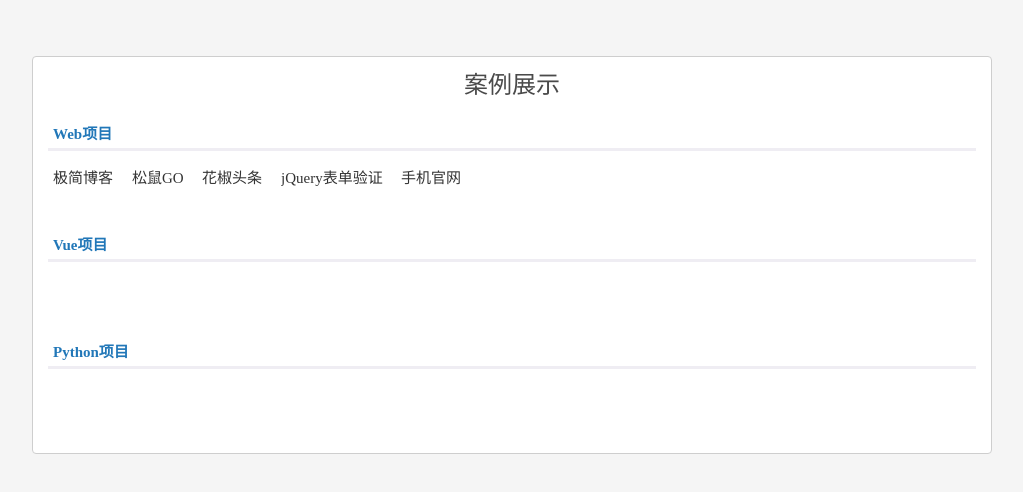
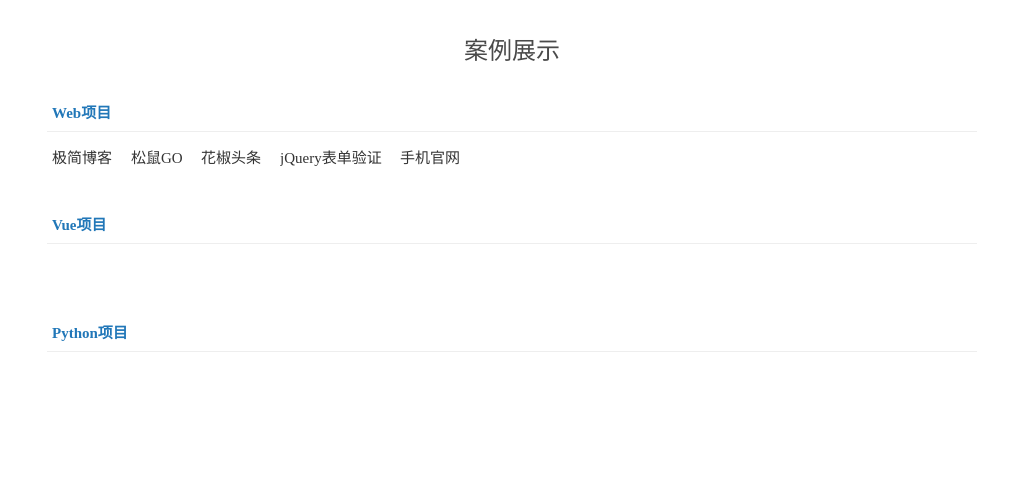
Before and after one commit to qinbin52qiul/small-projects, a plain HTML site: page bnnav/bnnav.html in a window 1280 px wide. Shown: the whole page, without its empty margins (128-1151 px from the left). Drawn offline with Linux system fonts and the light colour scheme.

Commit message:
update: 案例导航样式更新

```diff
--- a/bnnav/bnnav.html
+++ b/bnnav/bnnav.html
@@ -9,27 +9,31 @@
 </head>
 <body>
   <div class="root">
-    <div class="has-navbar-fixed-top">
     <div class="content">
       <div class="container">
+        <div class="navbar-brand">案例展示</div>
         <div class="content-list">
-            <div class="navbar-brand">案例展示</div>
           <dl class="content-list-item">
             <dt class="content-title">
-                <a href="javascript:;">Web项目</a>
+              <a href="#web" id="web">Web项目</a>
               <div class="headline"></div>
             </dt>
             <dd class="content-links">
-                <span class="links_center"><a href="https://pininq.github.io/small-projects/my-blog/index" target="_blank">极简博客</a></span>
-                <span class="links_center"><a href="https://pininq.github.io/small-projects/squirrel-shop/index" target="_blank">松鼠GO</a></span>
-                <span class="links_center"><a href="https://pininq.github.io/small-projects/pepper-headline/index" target="_blank">花椒头条</a></span>
-                <span class="links_center"><a href="https://pininq.github.io/small-projects/form-jquery/index" target="_blank">jQuery表单验证</a></span>
-                <span class="links_center"><a href="https://pininq.github.io/small-projects/smartphone/index" target="_blank">手机官网</a></span>
+              <span class="links_center"><a href="https://pininq.github.io/small-projects/my-blog/index"
+                  target="_blank">极简博客</a></span>
+              <span class="links_center"><a href="https://pininq.github.io/small-projects/squirrel-shop/index"
+                  target="_blank">松鼠GO</a></span>
+              <span class="links_center"><a href="https://pininq.github.io/small-projects/pepper-headline/index"
+                  target="_blank">花椒头条</a></span>
+              <span class="links_center"><a href="https://pininq.github.io/small-projects/form-jquery/index"
+                  target="_blank">jQuery表单验证</a></span>
+              <span class="links_center"><a href="https://pininq.github.io/small-projects/smartphone/index"
+                  target="_blank">手机官网</a></span>
             </dd>
           </dl>
           <dl class="content-list-item">
             <dt class="content-title">
-                <a href="javascript:;">Vue项目</a>
+              <a href="#vue" id="vue">Vue项目</a>
               <div class="headline"></div>
             </dt>
             <dd class="content-links">
@@ -38,7 +42,7 @@
           </dl>
           <dl class="content-list-item">
             <dt class="content-title">
-                <a href="javascript:;">Python项目</a>
+                <a href="#python" id="python">Python项目</a>
               <div class="headline"></div>
             </dt>
             <dd class="content-links">
@@ -49,6 +53,5 @@
       </div>
     </div>
   </div>
-  </div>
 </body>
 </html>
--- a/bnnav/css/bnnav.css
+++ b/bnnav/css/bnnav.css
@@ -1,6 +1,9 @@
 blockquote,body,button,code,dd,div,dl,dt,fieldset,form,h1,h2,h3,h4,h5,h6,input,legend,li,ol,p,pre,td,textarea,th,ul{margin:0;padding:0}fieldset,img{border:0}
 :link, :visited {
   text-decoration: none;
+}
+:focus{
+  outline: none;
 }
 body {
   height: auto;
@@ -9,10 +12,10 @@ body {
   font-size: 14px;
   font-weight: 400;
   color: #4a4a4a;
-  background-color: #f5f5f5;
 }
-.has-navbar-fixed-top {
-  padding-top: 40px;
+.root {
+  color: #4a4a4a;
+  background-color: #fff;
 }
 .content {
   padding: 1rem;
@@ -22,12 +25,12 @@ body {
   margin: 0 auto;
 }
 .navbar-brand{
-  height: 50px;
+  height: 70px;
+  line-height: 70px;
   font-size: 24px;
   text-align: center;
 }
 .content-list {
-  border: 1px solid #cecece;
   border-radius: 4px;
   padding: 10px 15px;
   background: #fff;
@@ -42,6 +45,7 @@ body {
 .content-title{
   height: 35px;
   line-height: 35px;
+  border-bottom: 1px solid #eee;
   position: relative;
 }
 .content-title a{
@@ -51,13 +55,6 @@ body {
   padding: 0 5px 4px;
   position: relative;
   z-index: 1;
-}
-.content-title .headline {
-  width: 100%;
-  height: 3px;
-  background: #efedf3;
-  position: absolute;
-  bottom: 1px;
 }
 .content-links {
   padding: 15px 5px;
```
Also changed, not shown: bnnav/css/bnnav.min.css. Lines whose indentation alone changed are shown as unchanged.
